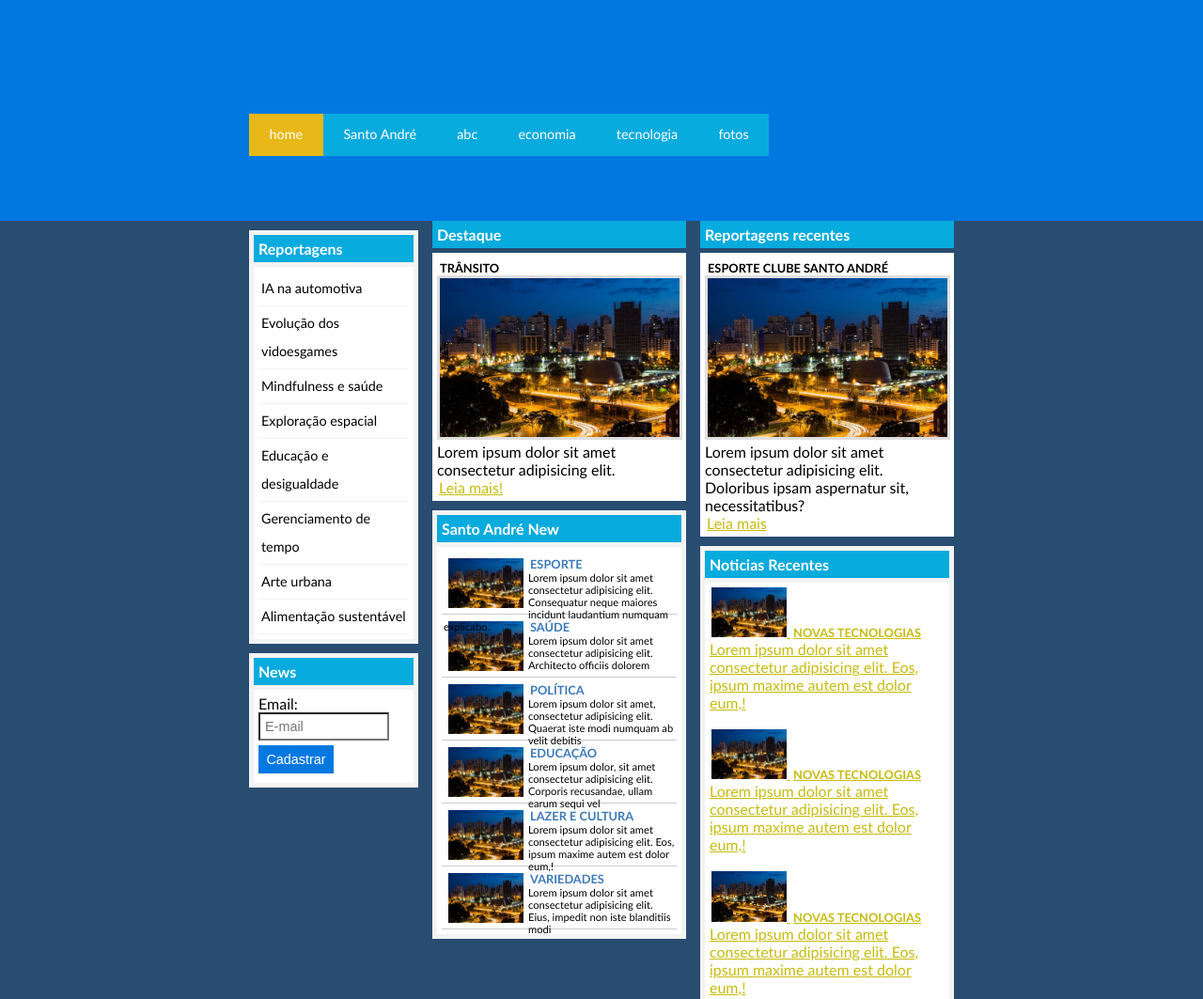
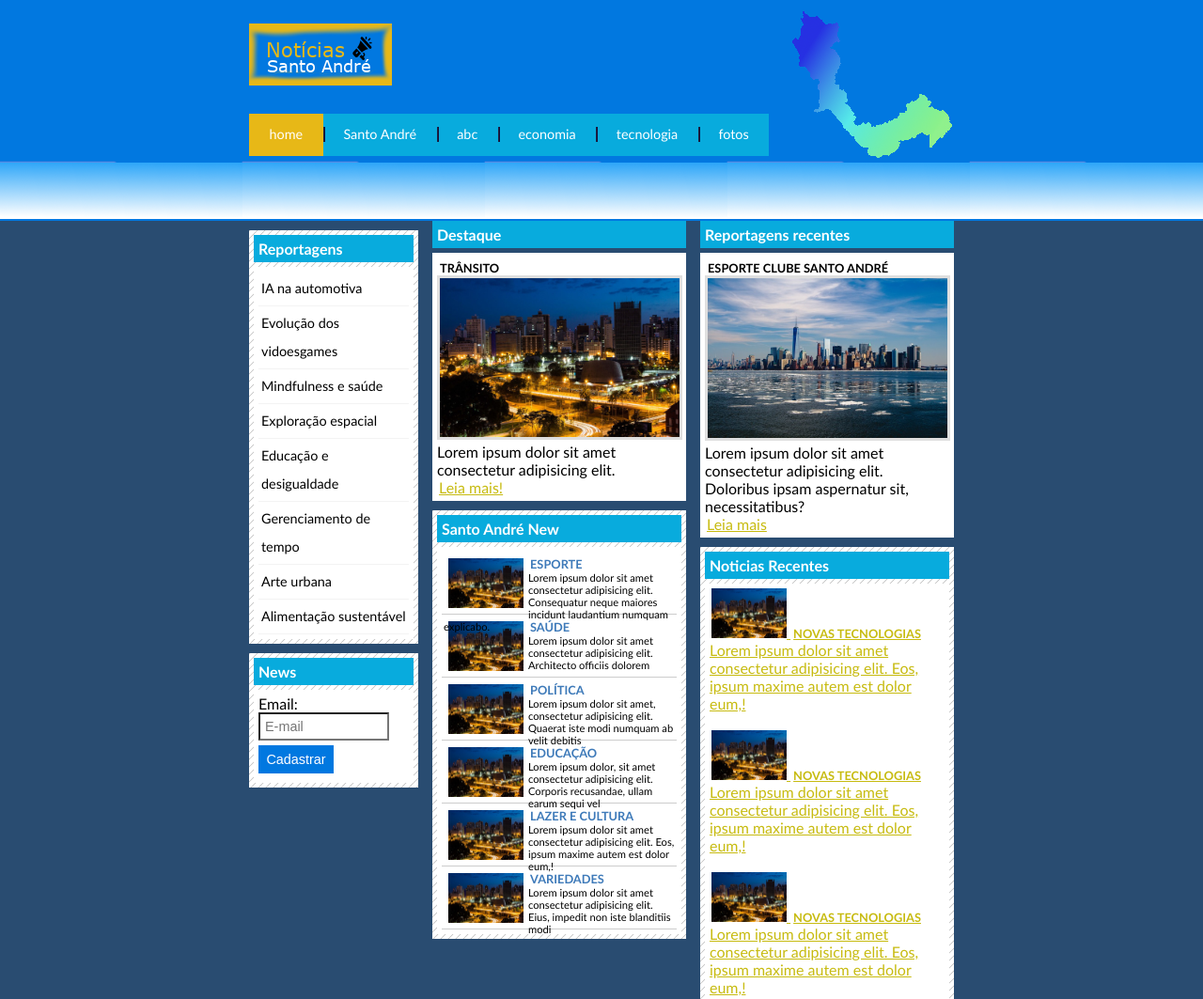
Before and after one commit to Sufoi/SiteNoticias, a plain HTML site: page index.html in a window 1280 px wide. Shown: the top 1063 px of the page at 94% size. Drawn offline with Linux system fonts and the light colour scheme.

Commit message:
ajustes nas imagens

```diff
--- a/css/style.css
+++ b/css/style.css
@@ -4,7 +4,7 @@
 }
 body{
     font-family: "Trebuchet MS", Helvetica, sans-serif;
-    background: #0178e0 url(../imagens/fundo1.png) repeat-x;
+    background: #0178e0 url(../img/fundo1.png) repeat-x;
 }
 #container{
     width: 750px;
@@ -12,14 +12,14 @@ body{
 }
 #topo{
     height: 150px;
-    background: url(../imagens/detalhe-topo1.png) no-repeat right top;
+    background: url(../img/detalhe-topo1.png) no-repeat right top;
     padding-top: 25px;
     /* border: 1px solid red; */
 }
 .logo{
     width: 152px;
     height: 66px;
-    background: url(../imagens/logo1.png) no-repeat center;
+    background: url(../img/logo1.png) no-repeat center;
     text-indent: -300px;
 }
 a:link, a:visited{
@@ -50,7 +50,7 @@ ul{
     line-height: 2.1em;
     text-decoration: none;
     color: #fff;
-    background: url(../imagens/divisor1.png) no-repeat left center;
+    background: url(../img/divisor1.png) no-repeat left center;
 }
 
 #topo ul .primeiro a {
@@ -99,7 +99,7 @@ body.fotos #navegacao a#fotos
 .caixa {
     margin: 10px 0;
     padding: 5px;
-    background: #f3f3f3 url(../imagens/fundo-caixa.png);
+    background: #f3f3f3 url(../img/fundo-caixa.png);
 }
 h2{
     font-size: 1em;
@@ -122,7 +122,7 @@ h2{
     border-bottom: 1px solid #f3f3f3;
 }
 #lateral ul a:hover{
-    background: #f9f9f9 url(../imagens/marcador.png) no-repeat left center;
+    background: #f9f9f9;
     padding-left: 20px;
     color:#a1a1a1;
 }
--- a/index.html
+++ b/index.html
@@ -103,7 +103,7 @@
                 <h2>Reportagens recentes</h2>
                 <div class="caixa-conteudo">
                     <h3>Esporte Clube Santo André</h3>
-                    <img src="img/centro.jpg" width="100%" alt="" class="imagem-principal">
+                    <img src="img/cidade.jpg" width="100%" alt="" class="imagem-principal">
                     <p>Lorem ipsum dolor sit amet consectetur adipisicing elit. Doloribus ipsam aspernatur sit, necessitatibus?</p>
                     <a href="">Leia mais</a>
                 </div>
```
